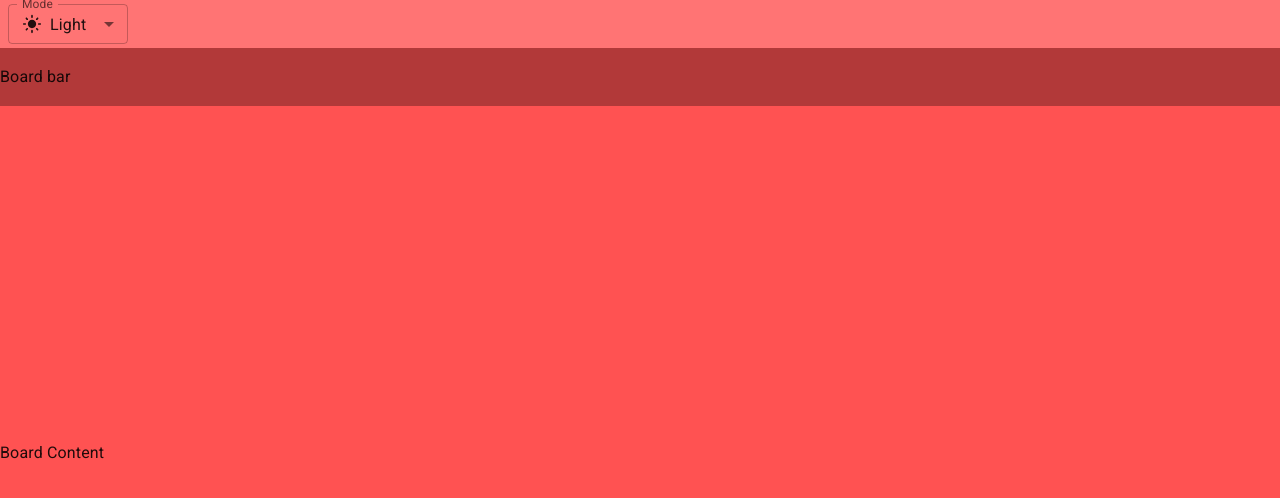
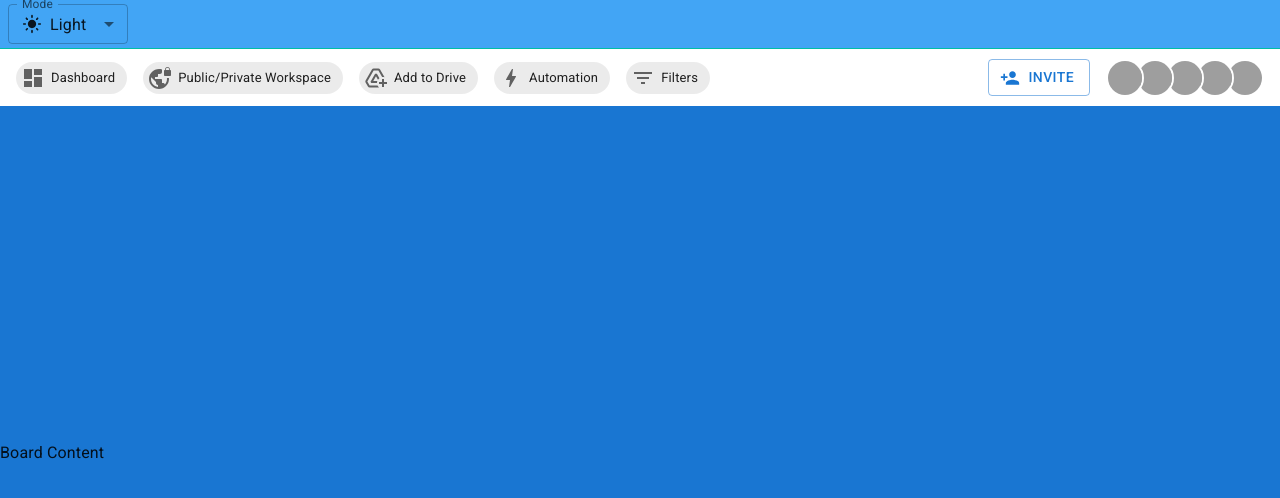
Before and after one commit to anhtudo97/trello-web-reactjs, a React (Vite) app: page / in a window 1280 px wide. Shown: the top 498 px of the page. Built offline with nearby package versions, Linux system fonts and the light colour scheme; grey boxes are pictures that could not be loaded.

Commit message:
feat: board bar

```diff
--- a/src/pages/Boards/BoardBar/index.jsx
+++ b/src/pages/Boards/BoardBar/index.jsx
@@ -1,17 +1,108 @@
+import BoltIcon from '@mui/icons-material/Bolt';
+import DashboardIcon from '@mui/icons-material/Dashboard';
+import VpnLockIcon from '@mui/icons-material/VpnLock';
+import AddToDriveIcon from '@mui/icons-material/AddToDrive';
+import FilterListIcon from '@mui/icons-material/FilterList';
+import PersonAddIcon from '@mui/icons-material/PersonAdd';
+
 import Box from '@mui/material/Box';
+import Chip from '@mui/material/Chip';
+import Avatar from '@mui/material/Avatar';
+import AvatarGroup from '@mui/material/AvatarGroup';
+import Tooltip from '@mui/material/Tooltip';
+import Button from '@mui/material/Button';
+
+const MENU_STYLES = {
+  bgcolor: 'white',
+  border: 'none',
+  borderRadius: '4px',
+  px: '5px',
+  '& .MuiSvgIcon-root': {
+    color: 'primary.main',
+  },
+  '&:hover': {
+    bgcolor: 'primary.50',
+  },
+};
 
 function BoardBar() {
   return (
     <Box
+      borderTop="1px solid #00bfa5"
+      height={(theme) => theme.trello.boardBarHeight}
+      display="flex"
+      alignItems="center"
+      justifyContent="space-between"
+      width="100%"
+      gap={2}
+      px={2}
       sx={{
-        backgroundColor: 'primary.dark',
-        width: '100%',
-        height: (theme) => theme.trello.boardBarHeight,
-        display: 'flex',
-        alignItems: 'center',
+        overflowX: 'auto',
       }}
     >
-      Board bar
+      <Box display="flex" alignItems="center" gap={2}>
+        <Chip
+          sx={{ MENU_STYLES }}
+          icon={<DashboardIcon />}
+          label="Dashboard"
+          onClick={() => {}}
+        />
+        <Chip
+          sx={{ MENU_STYLES }}
+          icon={<VpnLockIcon />}
+          label="Public/Private Workspace"
+          onClick={() => {}}
+        />
+        <Chip
+          sx={{ MENU_STYLES }}
+          icon={<AddToDriveIcon />}
+          label="Add to Drive"
+          onClick={() => {}}
+        />
+        <Chip
+          sx={{ MENU_STYLES }}
+          icon={<BoltIcon />}
+          label="Automation"
+          onClick={() => {}}
+        />
+        <Chip
+          sx={{ MENU_STYLES }}
+          icon={<FilterListIcon />}
+          label="Filters"
+          onClick={() => {}}
+        />
+      </Box>
+      <Box display="flex" alignItems="center" gap={2}>
+        <Button variant="outlined" startIcon={<PersonAddIcon />}>
+          Invite
+        </Button>
+        <AvatarGroup
+          max={7}
+          sx={{
+            '& .MuiAvatar-root': {
+              width: 34,
+              height: 34,
+              fontSize: 16,
+            },
+          }}
+        >
+          <Tooltip title="Alex">
+            <Avatar alt="Alex" src="/static/images/avatar/1.jpg" />
+          </Tooltip>
+          <Tooltip title="Travis">
+            <Avatar alt="Travis" src="/static/images/avatar/2.jpg" />
+          </Tooltip>
+          <Tooltip title="Cindy">
+            <Avatar alt="Cindy" src="/static/images/avatar/3.jpg" />
+          </Tooltip>
+          <Tooltip title="Agnes">
+            <Avatar alt="Agnes" src="/static/images/avatar/4.jpg" />
+          </Tooltip>
+          <Tooltip title="Trevor">
+            <Avatar alt="Trevor" src="/static/images/avatar/5.jpg" />
+          </Tooltip>
+        </AvatarGroup>
+      </Box>
     </Box>
   );
 }
--- a/src/theme.js
+++ b/src/theme.js
@@ -7,20 +7,20 @@ const theme = extendTheme({
     boardBarHeight: '58px'
   },
   colorSchemes: {
-    light: {
-      palette: {
-        primary: {
-          main: '#ff5252'
-        }
-      }
-    },
-    dark: {
-      palette: {
-        primary: {
-          main: '#000'
-        }
-      }
-    }
+    // light: {
+    //   palette: {
+    //     primary: {
+    //       main: '#ff5252'
+    //     }
+    //   }
+    // },
+    // dark: {
+    //   palette: {
+    //     primary: {
+    //       main: '#000'
+    //     }
+    //   }
+    // }
   }
 })
 
```
